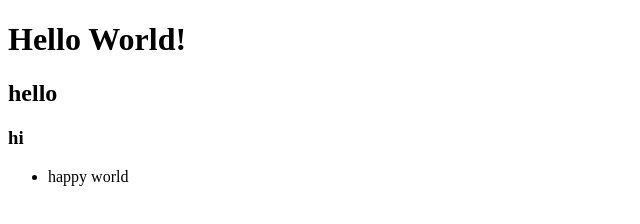
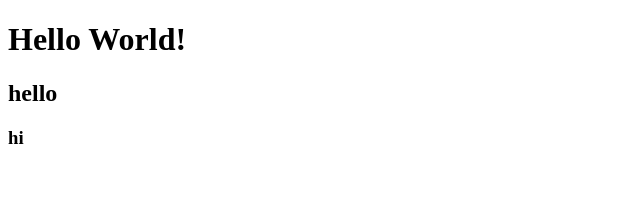
Before and after one commit to mcg15/web-project, a plain HTML site: page index.html in a window 1280 px wide. Shown: the whole page, without its empty margins (0-640 px from the left). Drawn offline with Linux system fonts and the light colour scheme.

Commit message:
Revert "Update index.html"
This reverts commit e5dc2595e99ea8e8d9e46f0c430558a48a1c3741.

```diff
--- a/index.html
+++ b/index.html
@@ -7,6 +7,5 @@
     <h1>Hello World!</h1>
     <h2> hello </h2>
     <h3> hi </h3>
-    <ul><li>happy world</li></ul>
   </body>
 </html>
```
